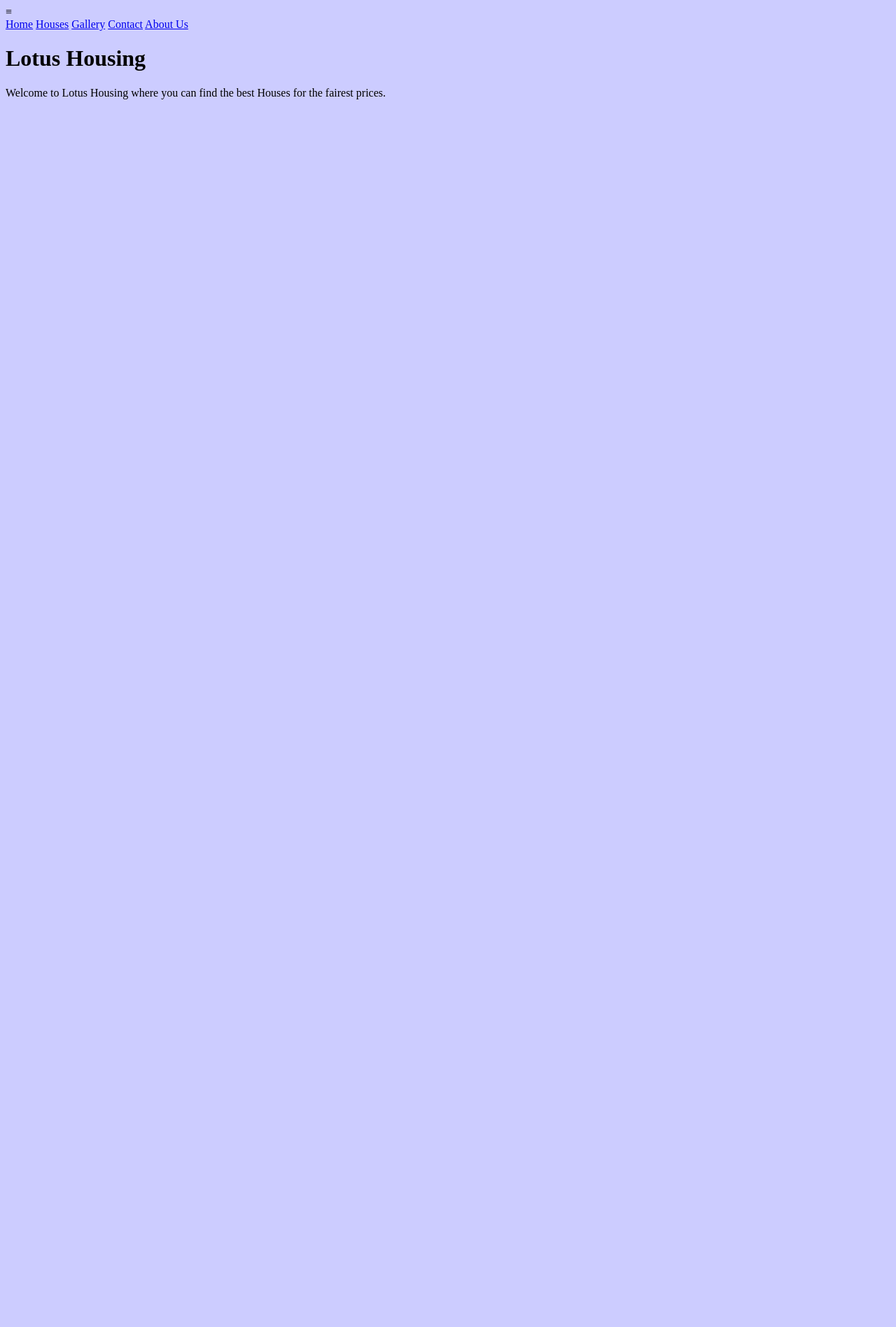
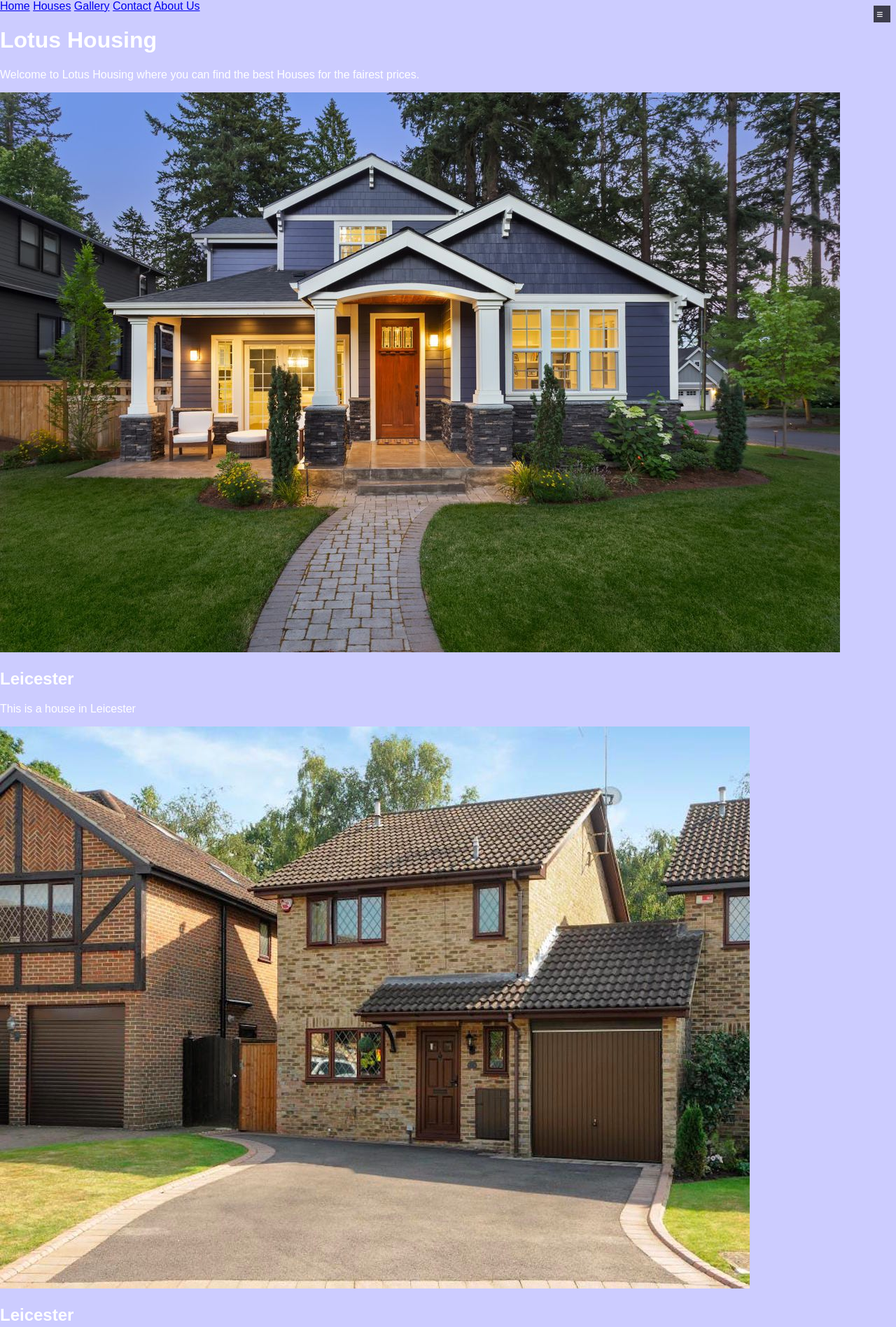
Before and after one commit to MohamedOuteh/Hosuing-Website, a plain HTML site: page index.html in a window 1280 px wide. Shown: the top 1896 px of the page at 70% size. Before the commit the page ends 800 px from the top, so only its background shows below. Drawn offline with Linux system fonts and the light colour scheme; files whose address does not match are found by name.

Commit message:
added some images and styles

```diff
--- a/css/styles.css
+++ b/css/styles.css
@@ -3,8 +3,30 @@
 /* applies to screens smaller than 500px (first breakpoint) */
 /* and above unless overwritten below */
 
+html{
+  scroll-behavior: smooth;
+}
+
 body {
-  background: #fcc;
+  font-family: sans-serif;
+  margin: 0;
+  background: black;
+  color: white;
+  z-index: 0;
+}
+
+#menuToggler{
+  position: fixed;
+  top: 0.5em;
+  right: 0.5em;
+  height: 1em;
+  width: 1em;
+  display: flex;
+  flex-direction: column;
+  justify-content: space-between;
+  z-index: 20;
+  background-color: rgba(0, 0, 0, 0.7);
+  padding: 0.25em;
 }
 
 
--- a/index.html
+++ b/index.html
@@ -31,8 +31,31 @@
         Welcome to Lotus Housing where you can find the best Houses for the fairest prices.
       </p>
     </section>
+    <section class="images">
+      <article id="house">
+        <img src="C:\Users\outeh\Documents\Uni Work\Third Year\Front End Web Developement Assignment\assignment-MohamedOuteh\house.jpg" alt="house">
+        <h2>Leicester</h2>
+        <p>This is a house in Leicester</p>
+      </article>
+      <article id="house2">
+        <img src="C:\Users\outeh\Documents\Uni Work\Third Year\Front End Web Developement Assignment\assignment-MohamedOuteh\house2.jpg" alt="house">
+        <h2>Leicester</h2>
+        <p>This is a house in Leicester</p>
+      </article>
+    </section>
+    <section id="story" class="text">
+      <p>
+        Lorem ipsum dolor sit amet, consectetur adipisicing elit, sed do eiusmod tempor incididunt ut labore et dolore magna aliqua. Ut enim ad minim veniam, quis nostrud exercitation ullamco laboris nisi ut aliquip ex ea commodo consequat. Duis aute irure dolor in reprehenderit in voluptate velit esse cillum dolore eu fugiat nulla pariatur. Excepteur sint occaecat cupidatat non proident, sunt in culpa qui officia deserunt mollit anim id est laborum.
+      </p>
+      <p>
+        Lorem ipsum dolor sit amet, consectetur adipisicing elit, sed do eiusmod tempor incididunt ut labore et dolore magna aliqua. Ut enim ad minim veniam, quis nostrud exercitation ullamco laboris nisi ut aliquip ex ea commodo consequat. Duis aute irure dolor in reprehenderit in voluptate velit esse cillum dolore eu fugiat nulla pariatur. Excepteur sint occaecat cupidatat non proident, sunt in culpa qui officia deserunt mollit anim id est laborum.
+      </p>
+    </section>
 
   </main>
+  <footer>
+    Images are from google
+  </footer>
   <script src="js/scripts.js"></script>
 </body>
 </html>
--- a/js/scripts.js
+++ b/js/scripts.js
@@ -1 +1,9 @@
-console.log("hello");
+menuToggler.addEventListener('click', ev =>{
+  menuToggler.classList.toggle('open');
+});
+
+for(const element of document.querySelectorAll('nav a')){
+  element.addEventListener('click', ev => {
+    menuToggler.classList.remove('open');
+  });
+}
```
Also changed, not shown: house.jpg (added), house2.jpg (added).
